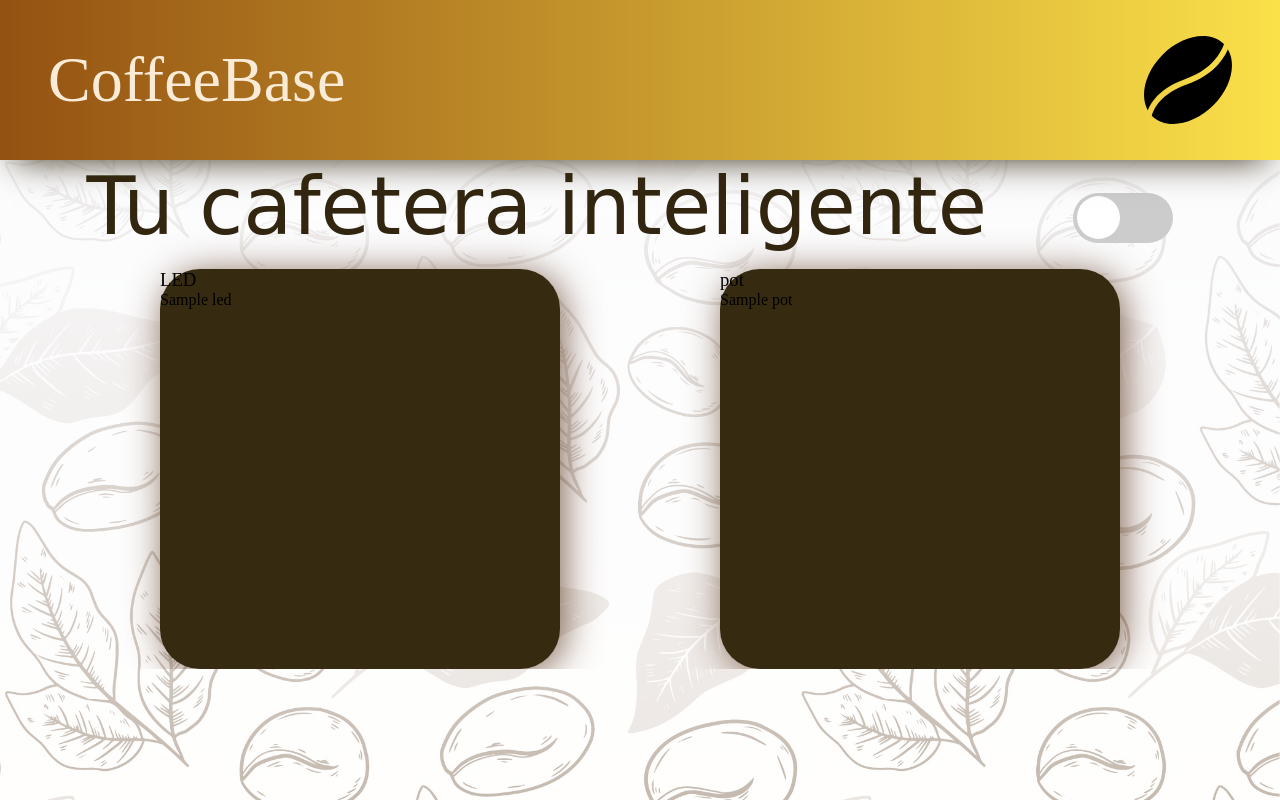
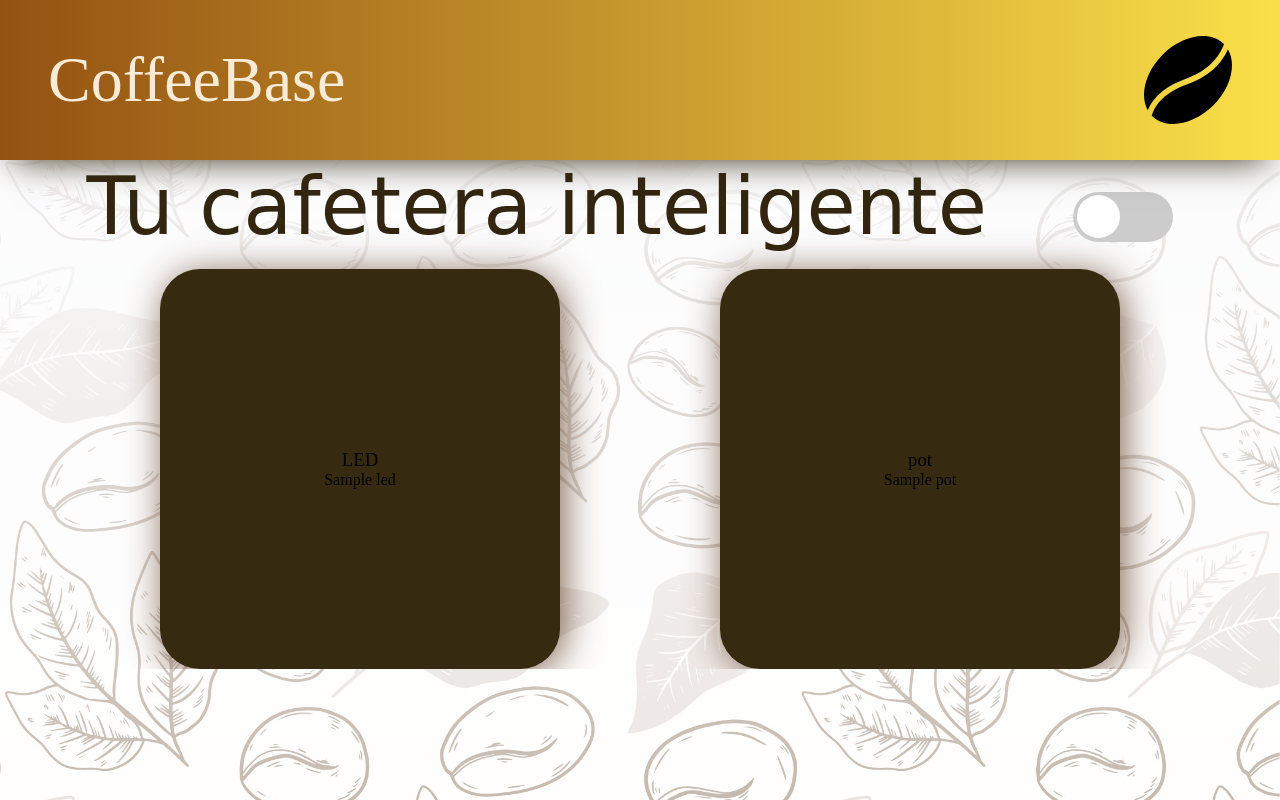
Before and after one commit to A01643020/coffeebase_web, a Flask app: template website/templates/base.html in a window 1280 px wide. Run offline with Flask 3, Linux system fonts and the light colour scheme; the template is opened without the code that fills it: most values are stand-ins (such as "Sample title", 1, 10 or a date in 2020); some web fonts are replaced.

Commit message:
Cambios al estilo

```diff
--- a/website/static/css/style.css
+++ b/website/static/css/style.css
@@ -99,11 +99,19 @@
     height: 50vh;
     border-radius: 10%;
     transition: background-color 0.5s, box-shadow 0.5s;
+    display: flex;
+    flex-direction: column;
+    justify-content: center;
+    align-items: center;
 }
 
 .baby-container.active{
     background-color: white;
     box-shadow: 4px 4px 38px -2px rgba(250, 224, 73, 0.8);
+}
+
+.baby-container .title{
+
 }
 
 
--- a/website/templates/base.html
+++ b/website/templates/base.html
@@ -20,10 +20,13 @@
         <div class="container-content">
             <div class="top">
                 <h2 class="title-cont">Tu cafetera inteligente</h2>
-                <label class="switch" style = "align-self: center; margin-top: 2em;">
-                    <input type="checkbox">
-                    <span class="slider round"></span>
-                </label>
+                <form id="switchForm" method="POST">
+                    <label class="switch" style="align-self: center; margin-top: 2em;">
+                        <input type="hidden" name="switch_state" value="off">
+                        <input type="checkbox">
+                        <span class="slider round"></span>
+                    </label>
+                </form>
             </div>
             <div class="mini-containers">
                 <div class="baby-container">
--- a/website/views.py
+++ b/website/views.py
@@ -8,7 +8,7 @@ from . import firebase
 views = Blueprint('views', __name__)
 
 
-@views.route('/')
+@views.route('/', methods=['POST'])
 def home():
     data = firebase.obtenerDatos()
     return render_template("base.html", data = data) #, temperatura = temperatura, distancia = distancia)
```
